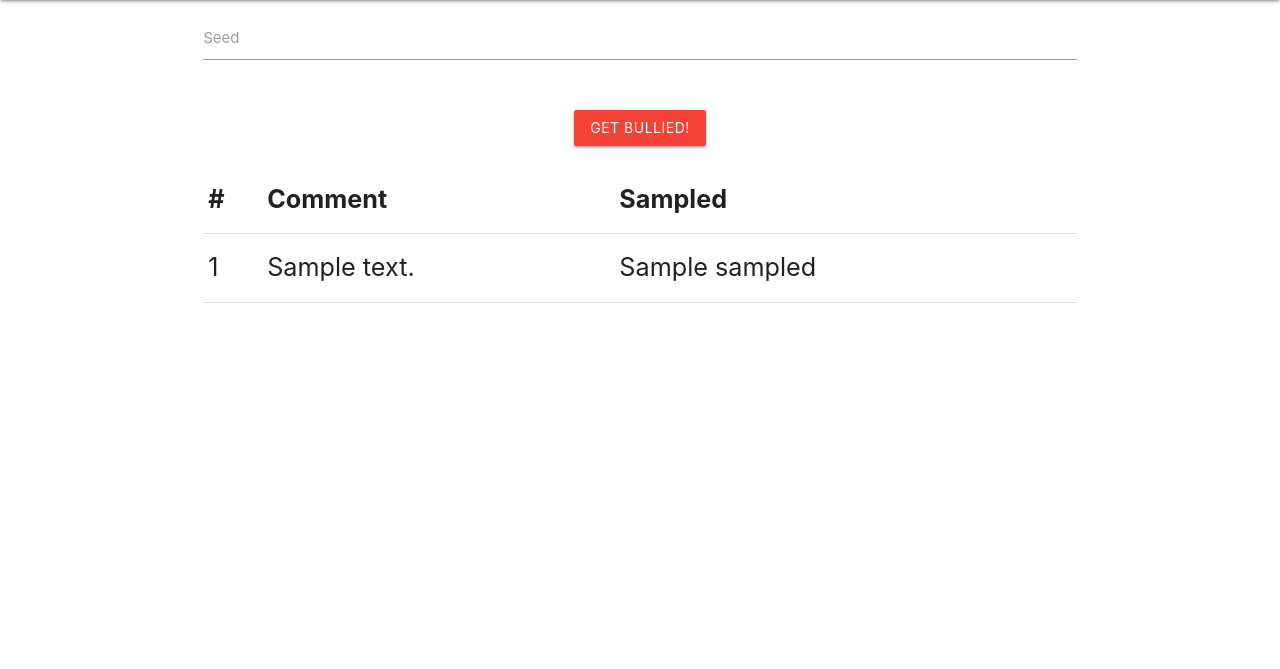
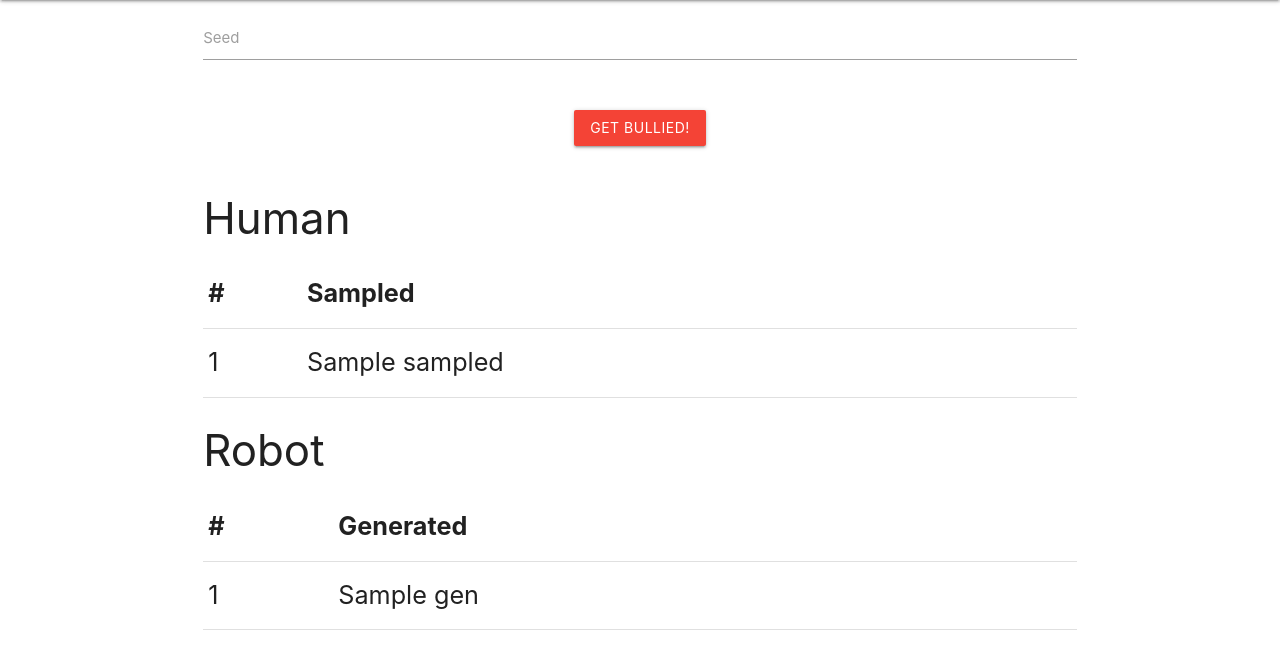
Before and after one commit to dachenlian/toxic-talk, a Django app: template web/templates/core/index.html in a window 1280 px wide. Shown: the part 64-733 px from the top of the page. Run offline with Django 3.2, Linux system fonts and the light colour scheme; the template is opened without the code that fills it: most values are stand-ins (such as "Sample title", 1, 10 or a date in 2020).

Commit message:
rearranged display

```diff
--- a/web/core/views.py
+++ b/web/core/views.py
@@ -21,11 +21,11 @@ class IndexView(View):
             'http://140.112.147.120:15000/textgen',
             json=data,
         ).json()
-        comments = r.get('comments')
+        generated = r.get('comments')
         sampled = r.get('sampled')
-        combined = list(zip_longest(comments, sampled, fillvalue=""))
         context = {
-            'combined': combined,
+            'generated': generated,
+            'sampled': sampled,
             'intext': text,
         }
         return render(request, self.template_name, context=context)
--- a/web/templates/core/index.html
+++ b/web/templates/core/index.html
@@ -16,26 +16,42 @@
             </div>
         </form>
     </div>
-    {% if combined %}
+    {% if generated %}
         <div class="row">
             <div class="col s12">
                 {#        <h5>Input</h5>#}
                 {#        <p class="flow-text">{{ intext }}</p>#}
                 {#        <h5>Output</h5>#}
-            <table class="flow-text">
+                <h3>Human</h3>
+                <table class="flow-text highlight">
                     <thead>
                     <tr>
                         <th>#</th>
-                    <th>Comment</th>
                         <th>Sampled</th>
                     </tr>
                     </thead>
                     <tbody>
-                {% for comment, sampled in combined %}
+                    {% for s in sampled %}
                         <tr>
                             <td>{{ forloop.counter }}</td>
-                    <td>{{ comment }}</td>
-                    <td>{{ sampled }}</td>
+                            <td>{{ s }}</td>
+                        </tr>
+                    {% endfor %}
+                    </tbody>
+                </table>
+                <h3>Robot</h3>
+                <table class="flow-text highlight">
+                    <thead>
+                    <tr>
+                        <th>#</th>
+                        <th>Generated</th>
+                    </tr>
+                    </thead>
+                    <tbody>
+                    {% for gen in generated %}
+                        <tr>
+                            <td>{{ forloop.counter }}</td>
+                            <td>{{ gen }}</td>
                         </tr>
                     {% endfor %}
                     </tbody>
```
Lines whose indentation alone changed are shown as unchanged.
